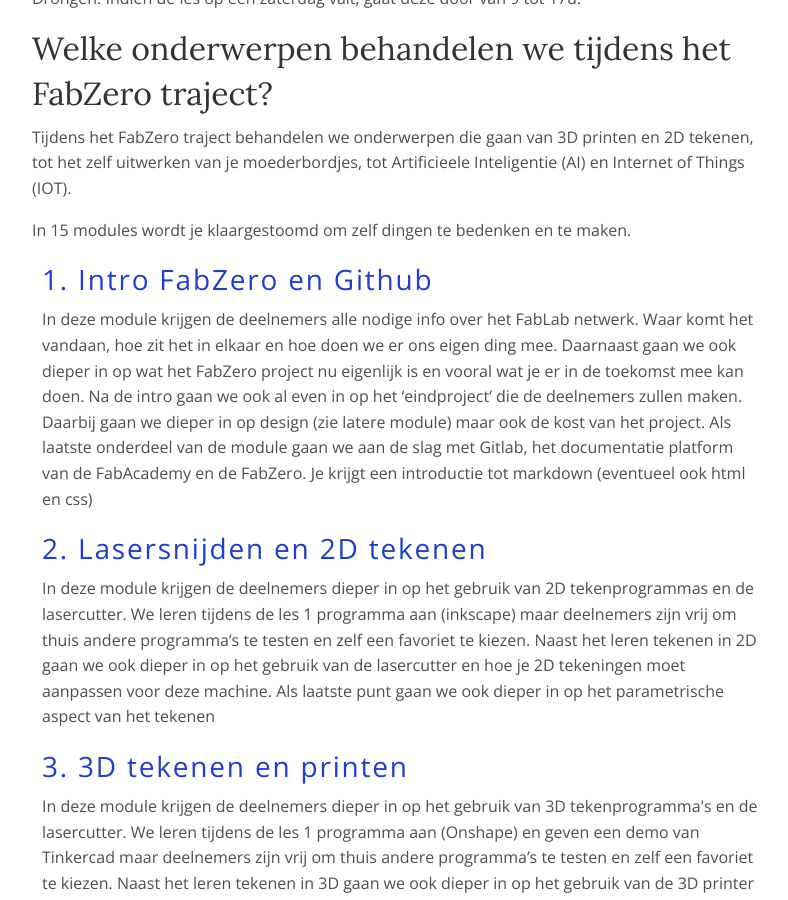
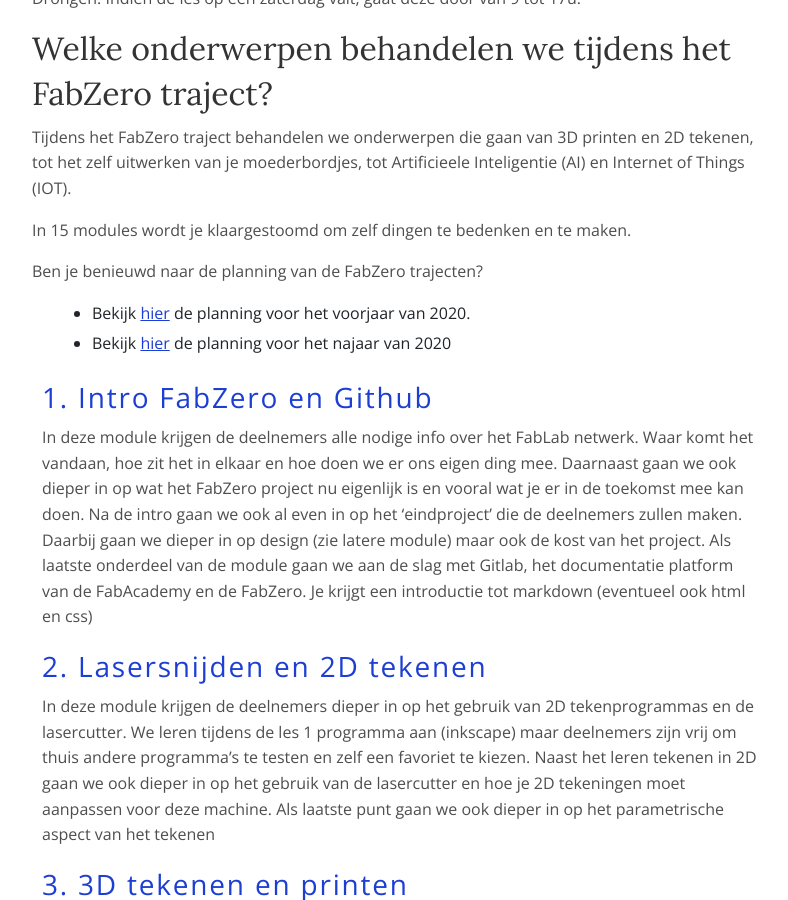
Before and after one commit to IngegnoMakerSpace/inclusievekets, a Jekyll site: the page built from _services/FabZero.md, in a window 1280 px wide and 900 px high, scrolled down 1190 px. Shown: the whole window, without its empty margins (48-836 px from the left). Built offline with Jekyll 4.4.1, drawn with Linux system fonts in a browser that asks for light colours.

Commit message:
update lesplanningen

```diff
--- a/_services/FabZero.md
+++ b/_services/FabZero.md
@@ -29,6 +29,9 @@
 
 In 15 modules wordt je klaargestoomd om zelf dingen te bedenken en te maken.
 
+Ben je benieuwd naar de planning van de FabZero trajecten?
+- Bekijk [hier](https://docs.google.com/document/d/1UYn8bDBv1h9F3tG4osfdXCZvrEFf-KDm3P1HU0YSS3s/edit?usp=sharing) de planning voor het voorjaar van 2020.
+- Bekijk [hier](https://docs.google.com/document/d/1DucMCjWVHR8D1l0FuArCIeSvFnDv3c6iqvw0pisUhcM/edit?usp=sharing) de planning voor het najaar van 2020
 <!--intro fabZero en github-->
 <div class="container">
     <div class="col-12"> </div>
```
